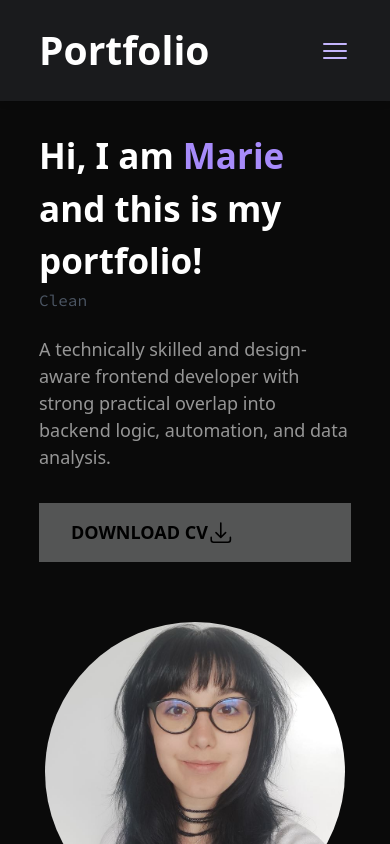
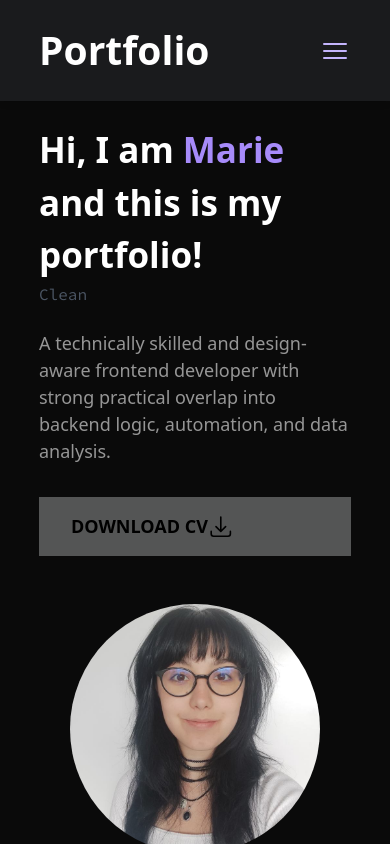
Before and after one commit to eycis/portfolio, a Next.js app: page / in a window 390 px wide. Shown: the top 844 px of the page. Built offline with nearby package versions, Linux system fonts and the light colour scheme.

Commit message:
UI changes in Hero

```diff
--- a/components/Footer.tsx
+++ b/components/Footer.tsx
@@ -27,7 +27,7 @@ const Footer = () => {
               GitHub
             </h1>
             <p className='text-white opacity-60 text-[17px] w-[90%]'>
-              <a href="https://github.com/eycis">https://github.com/eycis</a>
+              <a href="https://github.com/eycis">Link</a>
             </p>
           </div>
         </div>
--- a/components/Hero.tsx
+++ b/components/Hero.tsx
@@ -17,8 +17,8 @@ import { sendEmail } from "../services/emailService";
 const Hero = () => {
     return (
         // <div className="h-[88vh] bg-[url('/images/banner.jpg')] mt-[10vh] bg-cover bg-center">
-        <div className="h-screen md:h-[88vh]  bg-[#0a0a0a] mt-[10vh] bg-cover bg-center">
-            <div className="w-[80%] grid-cols-1 mx-auto grid lg:grid-cols-2 gap-[3rem] h-[100%] items-center">
+<div className="min-h-screen md:h-[88vh] bg-[#0a0a0a] mt-[10vh] bg-cover bg-center">
+<div className="w-[80%] mx-auto grid grid-cols-1 lg:grid-cols-2 gap-[3rem] h-full items-start lg:items-center">
                 <div>
                     <h1 className="text-[35px] pt-10 md:text-[50px] text-white font-bold">
                         Hi, I am <span className="text-violet-400">Marie</span> and this is my portfolio!
@@ -37,7 +37,7 @@ const Hero = () => {
                         </a>
                     </div>
                 </div>
-                <div data-aos="fade-left" className="lg:w-[500px] mx-auto md:mx-0 lg:mt-0 lg:h-[500px] w-[300px] h-[300px] relative">
+                <div data-aos="fade-left" className="w-[250px] h-[250px] lg:w-[500px] lg:h-[500px] mx-auto md:mx-0 lg:mt-0   relative">
                 <Image src="/images/me.jpeg" alt="user" fill objectFit="\contain" className="object-cover rounded-full" />
                 </div>
             </div>
```
